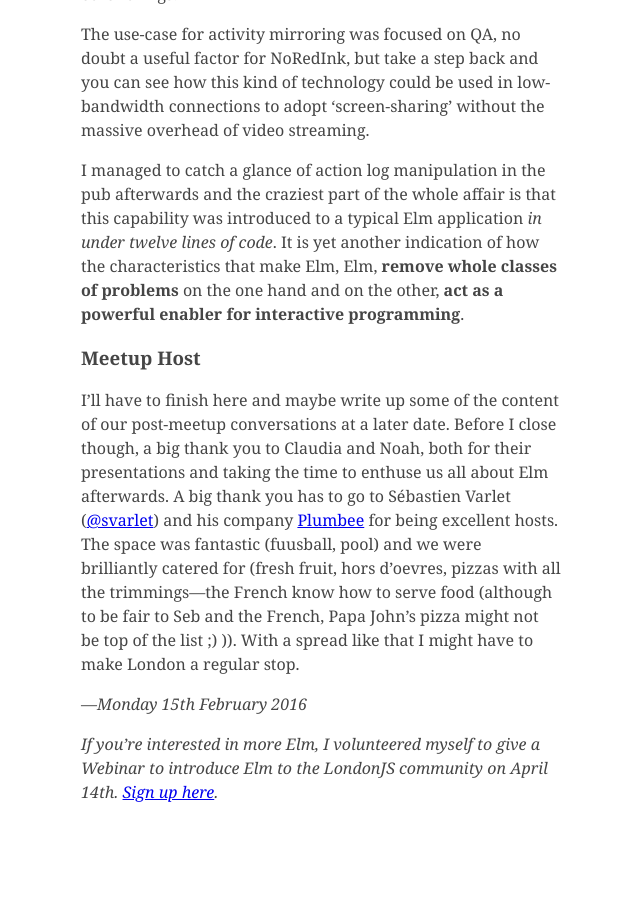
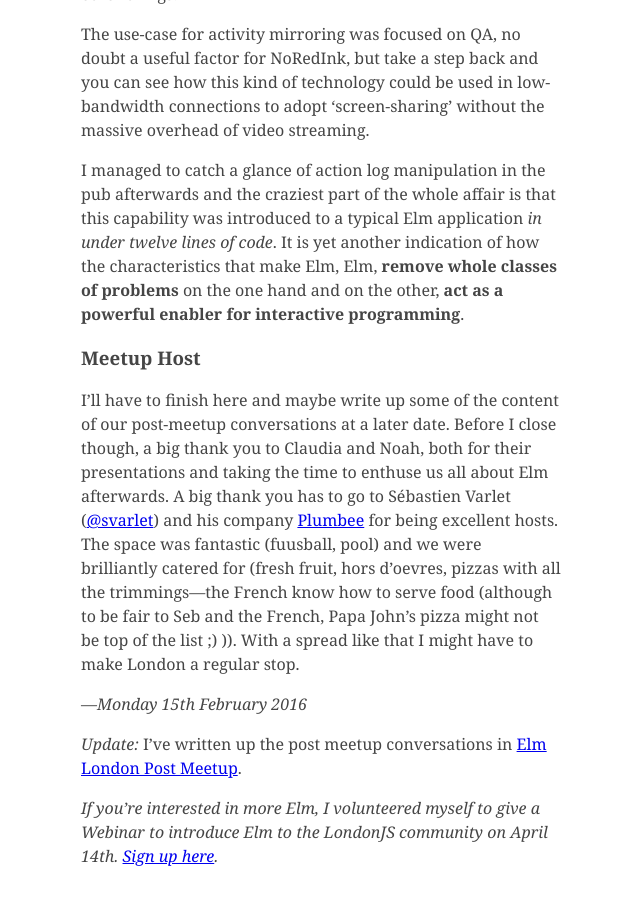
Before and after one commit to pootsbook/crossingtherubicon, a Jekyll site: the page built from _posts/2016-02-15-london-elm.md, in a window 1280 px wide and 900 px high, scrolled down 3652 px. Shown: the whole window, without its empty margins (319-959 px from the left). Built offline with Jekyll 4.4.1, drawn with Linux system fonts in a browser that asks for light colours; comment, search, counter and statistics services are not loaded; before the commit the page ends 4488 px from its top, so only the background shows below that.

Commit message:
Add link to followup post

```diff
--- a/_posts/2016-02-15-london-elm.md
+++ b/_posts/2016-02-15-london-elm.md
@@ -56,4 +56,6 @@ I’ll have to finish here and maybe write up some of the content of our post-me
 
 —*Monday 15th February 2016*
 
+*Update:* I’ve written up the post meetup conversations in [Elm London Post Meetup](/2016/02/16/london-elm-2.html).
+
 *If you’re interested in more Elm, I volunteered myself to give a Webinar to introduce Elm to the LondonJS community on April 14th. [Sign up here](http://www.meetup.com/London-JavaScript-Community/events/228773798/).*
```
